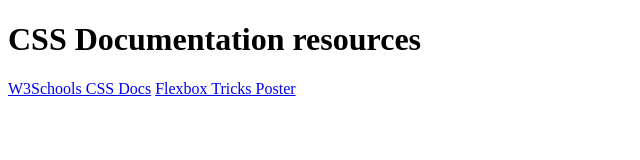
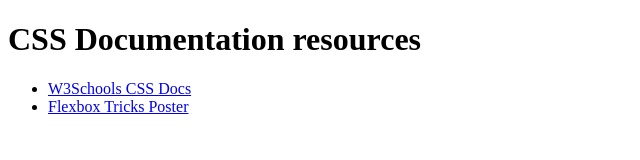
Before and after one commit to autoroamer/UsefulStuff, a plain HTML site: page CSSDocs.html in a window 1280 px wide. Shown: the whole page, without its empty margins (0-640 px from the left). Drawn offline with Linux system fonts and the light colour scheme.

Commit message:
Update CSSDocs.html

```diff
--- a/CSSDocs.html
+++ b/CSSDocs.html
@@ -6,10 +6,10 @@
 </head>
 <body>
 <h1>CSS Documentation resources</h1>
-    <a href="https://www.w3schools.com/css/default.asp">W3Schools CSS Docs</a>
-    <a href="https://css-tricks.com/snippets/css/a-guide-to-flexbox/">Flexbox Tricks Poster</a>
-
-
+    <ul>
+        <li><a href="https://www.w3schools.com/css/default.asp">W3Schools CSS Docs</a></li>
+        <li><a href="https://css-tricks.com/snippets/css/a-guide-to-flexbox/">Flexbox Tricks Poster</a></li>
+    </ul>
 
 
 
```
